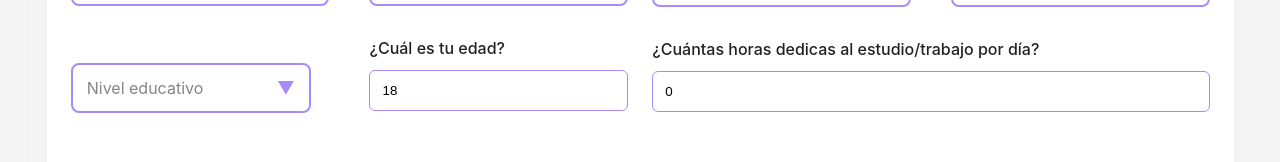
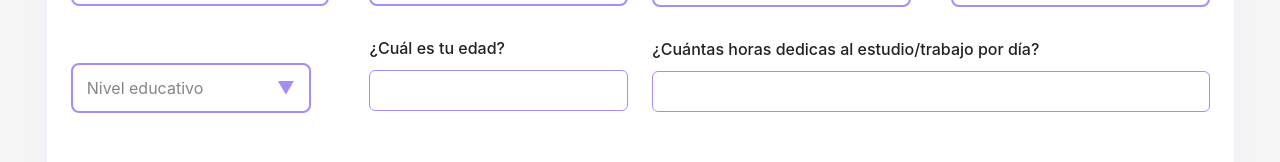
Before and after one commit to PaulinaMS2/Frontend_Student_Depression, a React (Vite) app: page /form in a window 1280 px wide. Shown: the part 226-388 px from the top of the page. Built offline with nearby package versions, Linux system fonts and the light colour scheme.

Commit message:
Fix: Input type number

```diff
--- a/src/Pages/Form/form.tsx
+++ b/src/Pages/Form/form.tsx
@@ -100,7 +100,7 @@ const degreeOptions = [
 
 const initialState: PredictionRequest = {
   gender: "",
-  age: 18,
+  age: 0,
   city: "",
   sleep_hours: "",
   diet: "",
@@ -178,7 +178,7 @@ const Formulario: React.FC = () => {
               type="number"
               min={10}
               max={100}
-              value={form.age}
+              value={form.age || ""}
               onChange={(e) => handleChange("age", Number(e.target.value))}
             />
           </div>
@@ -205,7 +205,7 @@ const Formulario: React.FC = () => {
               type="number"
               min={0}
               max={24}
-              value={form.hours_dedicated}
+              value={form.hours_dedicated || ""}
               onChange={(e) => handleChange("hours_dedicated", Number(e.target.value))}
             />
           </div>
```
